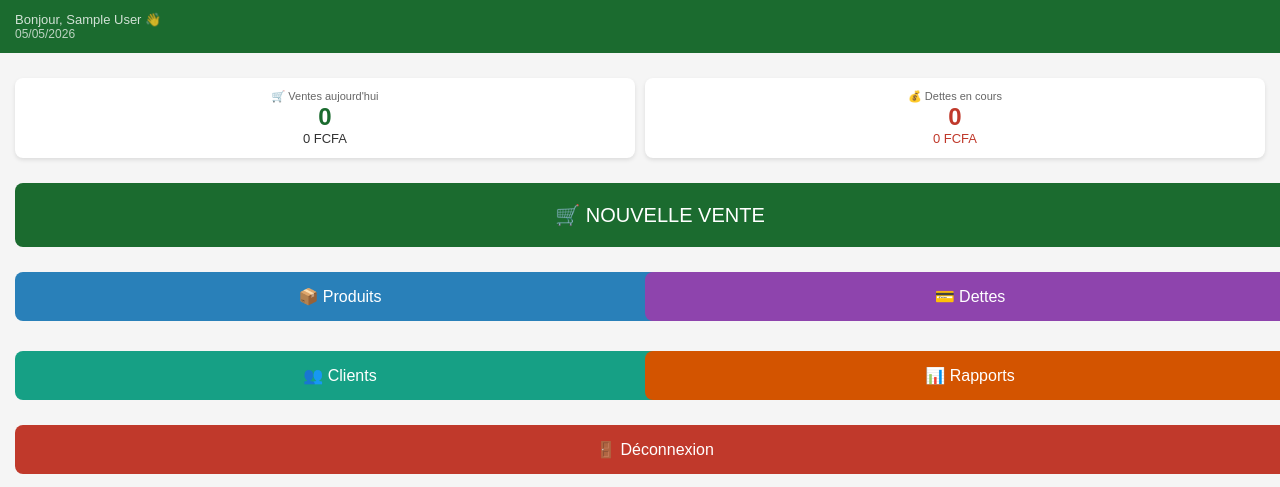
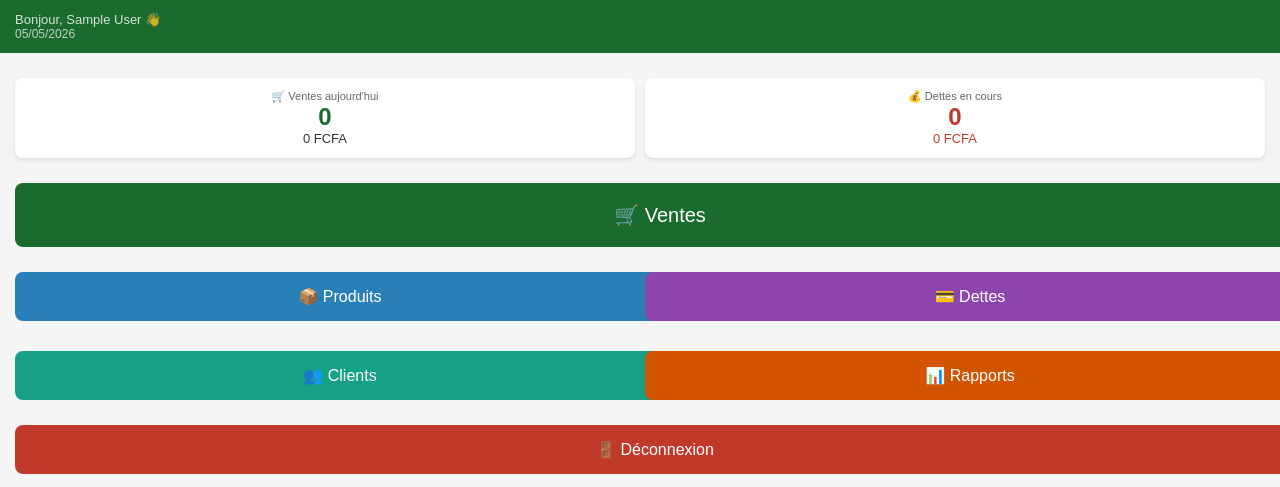
Before and after one commit to andre-assogba/AZONBOApp, a Flask app: page / in a window 1280 px wide. Shown: the part 56-543 px from the top of the page. Run offline with Flask 3, Linux system fonts and the light colour scheme; the visitor is signed in with stand-in values (Sample User, id 1); data that the repository does not hold is empty.

Commit message:
Bouton tableau de bord : NOUVELLE VENTE -> Ventes (/ventes)

```diff
--- a/app/templates/menu.html
+++ b/app/templates/menu.html
@@ -18,8 +18,8 @@
   </div>
 </div>
 
-<a href='/ventes/nouvelle' class='btn' style='font-size:20px;padding:20px;background:#1B6B2F;margin-bottom:15px;'>
-  🛒 NOUVELLE VENTE
+<a href='/ventes' class='btn' style='font-size:20px;padding:20px;background:#1B6B2F;margin-bottom:15px;'>
+  🛒 Ventes
 </a>
 
 <div style='display:grid;grid-template-columns:1fr 1fr;gap:10px;'>
```
